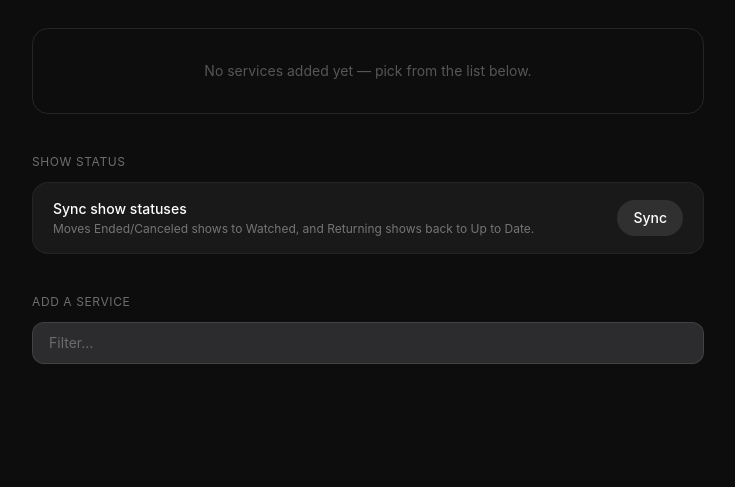
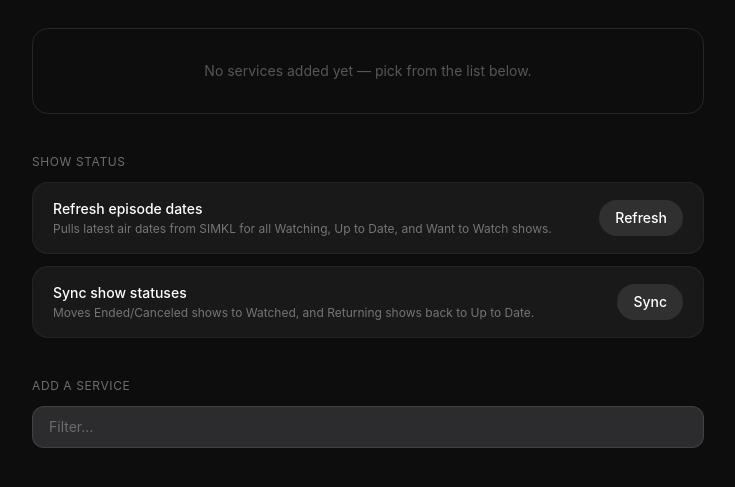
Before and after one commit to roachdaniel/roachflix, a Flask app: page /settings/ in a window 1280 px wide. Shown: the part 137-624 px from the top of the page, without its empty margins (272-1007 px from the left). Run offline with Flask 3, Linux system fonts and the light colour scheme; the visitor is signed in with stand-in values (Sample User, id 1); data that the repository does not hold is empty; some libraries are stand-ins or nearby versions.

Commit message:
Add manual Refresh episode dates button to Settings
Triggers check_new_episodes + update_want_episode_dates immediately
via POST /settings/refresh-dates, same pattern as the Sync button.

Co-Authored-By: Claude Sonnet 4.6 <noreply@anthropic.com>

```diff
--- a/app/settings/routes.py
+++ b/app/settings/routes.py
@@ -57,3 +57,15 @@ def sync_statuses():
     import threading
     threading.Thread(target=sync_show_statuses, args=[current_app._get_current_object()], daemon=True).start()
     return jsonify({'ok': True, 'message': 'Status sync started — takes a few minutes.'})
+
+
+@settings_bp.route('/refresh-dates', methods=['POST'])
+@login_required
+def refresh_dates():
+    from app.notifications.scheduler import check_new_episodes, update_want_episode_dates
+    from flask import current_app
+    import threading
+    app = current_app._get_current_object()
+    threading.Thread(target=check_new_episodes, args=[app], daemon=True).start()
+    threading.Thread(target=update_want_episode_dates, args=[app], daemon=True).start()
+    return jsonify({'ok': True, 'message': 'Date refresh started — check back in a moment.'})
--- a/app/templates/settings/index.html
+++ b/app/templates/settings/index.html
@@ -29,9 +29,20 @@
   </div>
   {% endif %}
 
-  <!-- Show status sync -->
+  <!-- Episode dates + Show status sync -->
   <div class="mb-10">
     <h2 class="text-xs text-white/40 uppercase tracking-wider mb-3">Show status</h2>
+    <div class="flex flex-col gap-3">
+      <div class="flex items-center justify-between bg-white/5 rounded-2xl px-5 py-4 border border-white/5">
+        <div>
+          <p class="text-sm font-medium">Refresh episode dates</p>
+          <p class="text-xs text-white/40 mt-0.5">Pulls latest air dates from SIMKL for all Watching, Up to Date, and Want to Watch shows.</p>
+        </div>
+        <button id="refresh-btn" onclick="refreshDates()"
+          class="px-4 py-2 rounded-full text-sm font-medium bg-white/10 hover:bg-white/15 transition shrink-0 ml-4">
+          Refresh
+        </button>
+      </div>
       <div class="flex items-center justify-between bg-white/5 rounded-2xl px-5 py-4 border border-white/5">
         <div>
           <p class="text-sm font-medium">Sync show statuses</p>
@@ -41,6 +52,7 @@
           class="px-4 py-2 rounded-full text-sm font-medium bg-white/10 hover:bg-white/15 transition shrink-0 ml-4">
           Sync
         </button>
+      </div>
     </div>
   </div>
 
@@ -116,6 +128,17 @@ async function removeSvc(svcId) {
   }
 }
 
+async function refreshDates() {
+  const btn = document.getElementById('refresh-btn');
+  btn.disabled = true;
+  btn.textContent = 'Refreshing…';
+  const r = await fetch('/settings/refresh-dates', {method: 'POST'});
+  const data = await r.json();
+  toast(data.message || 'Refresh started!');
+  btn.textContent = 'Refresh';
+  btn.disabled = false;
+}
+
 async function syncStatuses() {
   const btn = document.getElementById('sync-btn');
   btn.disabled = true;
```
Lines whose indentation alone changed are shown as unchanged.
